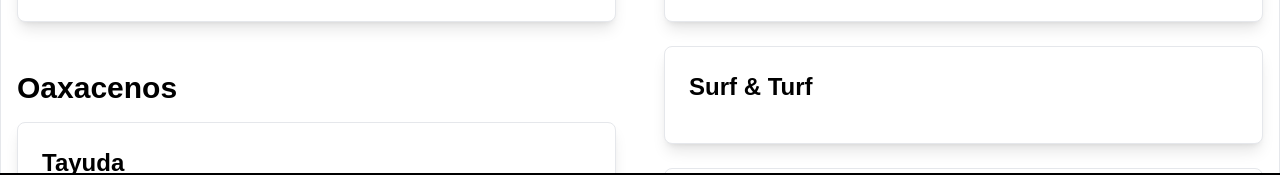
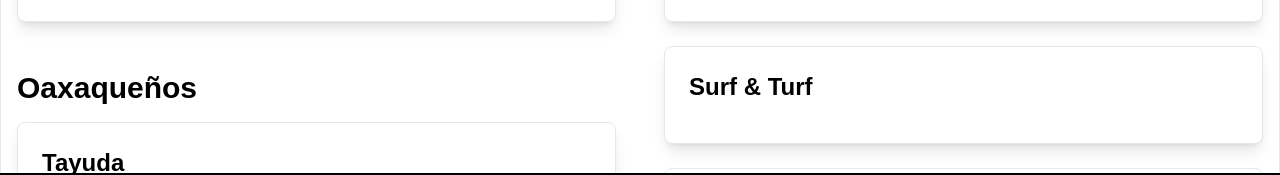
Before and after one commit to rcbrian81/emdm, a Next.js app: page /menu in a window 1280 px wide. Shown: the part 571-746 px from the top of the page. Built offline with nearby package versions, Linux system fonts and the light colour scheme.

Commit message:
small improvments. eagar img loading.

```diff
--- a/src/app/burritos/page.js
+++ b/src/app/burritos/page.js
@@ -37,11 +37,11 @@ export default function Burrito() {
         className={" text-black fixed border-b-4 border-black"}
       />
       <div className="relative w-full h-screen">
-        {/* Background image */}
         <img
           src="/images/bburito4.webp"
           alt="Your Image Description"
           className="object-cover w-full h-full"
+          loading="eager"
         />
 
         <h1 className="absolute inset-0 flex items-center justify-center bg-black bg-opacity-50 text-white text-5xl font-bold p-4">
--- a/src/app/components/SlideShow.js
+++ b/src/app/components/SlideShow.js
@@ -42,6 +42,7 @@ export default function Slideshow({ className }) {
           className={`transition-opacity duration-1000 ease-in-out ${
             isVisible ? "opacity-100" : "opacity-0"
           }`}
+          loading="eager"
         />
       </div>
     </div>
--- a/src/app/menu/page.js
+++ b/src/app/menu/page.js
@@ -356,7 +356,7 @@ export default function Menu() {
         <div className="grid grid-cols-1 md:grid-cols-2 gap-12">
           <div className="space-y-12">
             <CategorySection title="Specialties" items={Specialties} />
-            <CategorySection title="Oaxacenos" items={Qaxacenos} />
+            <CategorySection title="Oaxaqueños" items={Qaxacenos} />
             <CategorySection title="Cockteles" items={cockteles} />
             <CategorySection title="Caldos" items={caldos} />
             <CategorySection title="Botanas" items={Botanas} />
--- a/src/app/micheladas/page.js
+++ b/src/app/micheladas/page.js
@@ -38,9 +38,10 @@ export default function Tacos() {
       <div className="relative w-full pt-[20vh]  pt-0 h-[90vh]">
         {/* Background image */}
         <img
-          src="/images/miche3.jpg"
+          src="/images/miche3.webp"
           alt="2 sweating delicous michelada drinks. Along side the micheladas are a side of chips and salsa and and 7 bottled beers in the back"
           className="object-cover w-full h-full"
+          loading="eager"
         />
       </div>
 
--- a/src/app/tacos/page.js
+++ b/src/app/tacos/page.js
@@ -37,11 +37,11 @@ export default function Tacos() {
         className={" text-black fixed border-b-4 border-black"}
       />
       <div className="relative w-full h-screen">
-        {/* Background image */}
         <img
           src="/images/tacos.webp"
           alt="6 Carne Asada & Adobada Tacos served with lime and a perfectley cooked pepper."
           className="object-cover w-full h-full"
+          loading="eager"
         />
 
         <h1 className="absolute inset-0 flex items-center justify-center bg-black bg-opacity-50 text-white text-5xl font-bold p-4">
```
